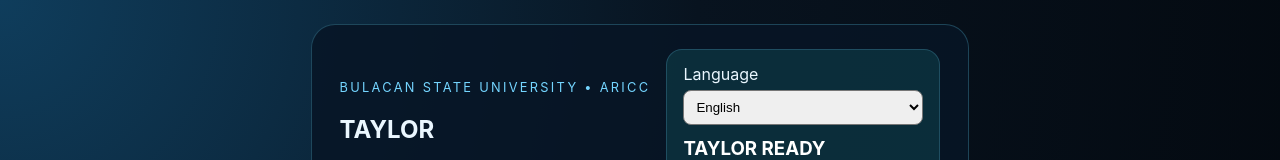
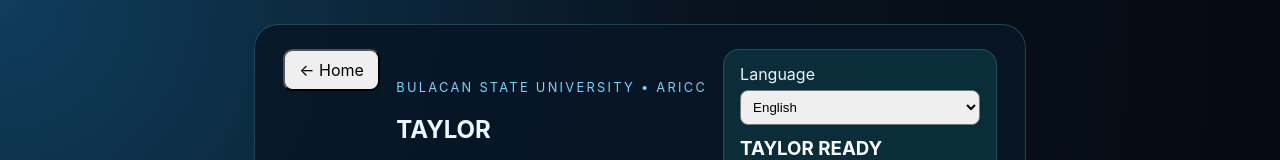
Before and after one commit to amberitas17/TAYLORai, a React (Vite) app: page /taylor in a window 1280 px wide. Shown: the top 160 px of the page. Built offline with nearby package versions, Linux system fonts and the light colour scheme; no server answers.

Commit message:
Add explicit back-to-home button on TAYLOR

```diff
--- a/src/TaylorDashboard.jsx
+++ b/src/TaylorDashboard.jsx
@@ -414,6 +414,7 @@ export default function TaylorDashboard() {
     <div className="homepage-shell taylor-shell">
       <div className="homepage-panel taylor-panel">
         <section className="taylor-header">
+          <button type="button" onClick={() => navigate("/")} aria-label="Back to homepage" style={{ alignSelf: "flex-start", padding: "0.55rem 0.9rem", borderRadius: "0.6rem", cursor: "pointer" }}>← Home</button>
           <div>
             <div className="eyebrow">Bulacan State University • ARICC</div>
             <h1>TAYLOR</h1>
```
